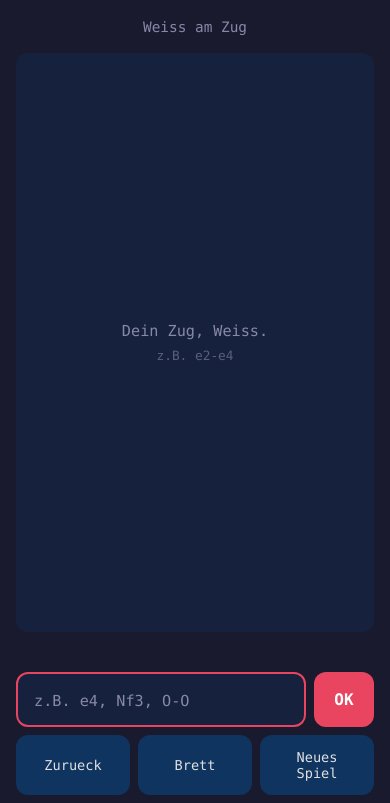
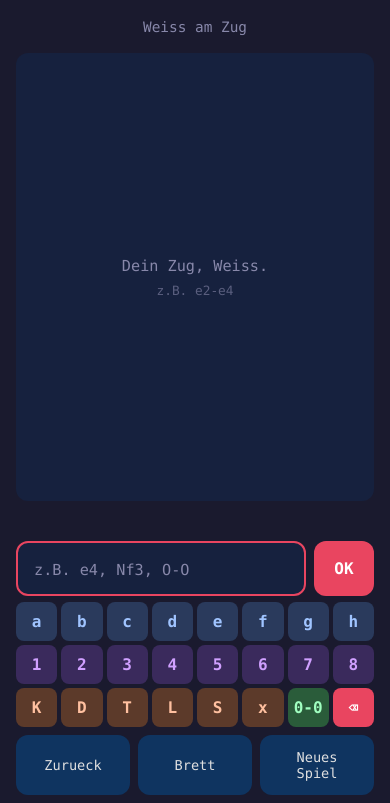
Before and after one commit to sfpffm/blind-chess, a plain HTML site: page index.html in a window 390 px wide. Shown: the part 41-844 px from the top of the page. Drawn offline with Linux system fonts and the light colour scheme.

Commit message:
Add chess keyboard for iPhone, fix piece sizing on iOS
- Custom on-screen keyboard with files (a-h), ranks (1-8),
  pieces (K/D/T/L/S), x, castling (0-0), and delete
- No more switching between letter/number keyboards on iPhone
- Castling button toggles between O-O and O-O-O
- Fix black pawns rendering oversized on iOS by appending
  U+FE0E text variation selector to all Unicode chess pieces

Co-Authored-By: Claude Opus 4.6 (1M context) <noreply@anthropic.com>

```diff
--- a/css/style.css
+++ b/css/style.css
@@ -275,6 +275,63 @@ header h1 {
   width: 200px;
 }
 
+/* Chess keyboard */
+.chess-keyboard {
+  display: flex;
+  flex-direction: column;
+  gap: 4px;
+  margin-top: 6px;
+}
+
+.kb-row {
+  display: flex;
+  gap: 4px;
+}
+
+.kb-key {
+  flex: 1;
+  padding: 10px 0;
+  font-size: 1rem;
+  font-family: inherit;
+  font-weight: 600;
+  border: none;
+  border-radius: 8px;
+  cursor: pointer;
+  -webkit-tap-highlight-color: transparent;
+  transition: transform 0.05s;
+  text-align: center;
+  min-width: 0;
+}
+
+.kb-key:active {
+  transform: scale(0.9);
+}
+
+.file-key {
+  background: #2a3a5c;
+  color: #a0c4ff;
+}
+
+.rank-key {
+  background: #3a2a5c;
+  color: #d0a0ff;
+}
+
+.piece-key {
+  background: #5c3a2a;
+  color: #ffc0a0;
+}
+
+.special-key {
+  background: #2a5c3a;
+  color: #a0ffc0;
+}
+
+.del-key {
+  background: var(--accent);
+  color: white;
+}
+
 @media (max-height: 600px) {
   header h1 { font-size: 1.1rem; }
   .move-row { font-size: 1rem; padding: 4px 0; }
--- a/index.html
+++ b/index.html
@@ -42,6 +42,41 @@
                autocomplete="off" autocapitalize="none" autocorrect="off" spellcheck="false">
         <button class="btn" id="submitBtn">OK</button>
       </div>
+
+      <!-- Chess keyboard for easy iPhone input -->
+      <div id="chessKeyboard" class="chess-keyboard">
+        <div class="kb-row">
+          <button class="kb-key file-key" data-val="a">a</button>
+          <button class="kb-key file-key" data-val="b">b</button>
+          <button class="kb-key file-key" data-val="c">c</button>
+          <button class="kb-key file-key" data-val="d">d</button>
+          <button class="kb-key file-key" data-val="e">e</button>
+          <button class="kb-key file-key" data-val="f">f</button>
+          <button class="kb-key file-key" data-val="g">g</button>
+          <button class="kb-key file-key" data-val="h">h</button>
+        </div>
+        <div class="kb-row">
+          <button class="kb-key rank-key" data-val="1">1</button>
+          <button class="kb-key rank-key" data-val="2">2</button>
+          <button class="kb-key rank-key" data-val="3">3</button>
+          <button class="kb-key rank-key" data-val="4">4</button>
+          <button class="kb-key rank-key" data-val="5">5</button>
+          <button class="kb-key rank-key" data-val="6">6</button>
+          <button class="kb-key rank-key" data-val="7">7</button>
+          <button class="kb-key rank-key" data-val="8">8</button>
+        </div>
+        <div class="kb-row">
+          <button class="kb-key piece-key" data-val="K">K</button>
+          <button class="kb-key piece-key" data-val="D">D</button>
+          <button class="kb-key piece-key" data-val="T">T</button>
+          <button class="kb-key piece-key" data-val="L">L</button>
+          <button class="kb-key piece-key" data-val="S">S</button>
+          <button class="kb-key piece-key" data-val="x">x</button>
+          <button class="kb-key special-key" data-val="O-O">0-0</button>
+          <button class="kb-key del-key" data-val="DEL">&#9003;</button>
+        </div>
+      </div>
+
       <div class="controls">
         <button class="btn" id="undoBtn">Zurueck</button>
         <button class="btn" id="showBoardBtn">Brett</button>
--- a/js/app.js
+++ b/js/app.js
@@ -172,9 +172,11 @@
   const boardCanvas = document.getElementById('boardCanvas');
   const boardCtx = boardCanvas.getContext('2d');
 
+  // Append U+FE0E (text variation selector) to prevent iOS emoji rendering
+  const VS = '\uFE0E';
   const PIECE_UNICODE = {
-    17: '\u2659', 18: '\u2658', 19: '\u2657', 20: '\u2656', 21: '\u2655', 22: '\u2654', // white P N B R Q K
-    33: '\u265F', 34: '\u265E', 35: '\u265D', 36: '\u265C', 37: '\u265B', 38: '\u265A', // black P N B R Q K
+    17: '\u2659' + VS, 18: '\u2658' + VS, 19: '\u2657' + VS, 20: '\u2656' + VS, 21: '\u2655' + VS, 22: '\u2654' + VS,
+    33: '\u265F' + VS, 34: '\u265E' + VS, 35: '\u265D' + VS, 36: '\u265C' + VS, 37: '\u265B' + VS, 38: '\u265A' + VS,
   };
 
   function drawBoard() {
@@ -259,6 +261,26 @@
     }
   });
 
+  // Chess keyboard
+  document.getElementById('chessKeyboard').addEventListener('click', function (e) {
+    const btn = e.target.closest('.kb-key');
+    if (!btn) return;
+    const val = btn.dataset.val;
+    if (val === 'DEL') {
+      moveInput.value = moveInput.value.slice(0, -1);
+    } else if (val === 'O-O') {
+      // If already O-O, make it O-O-O (long castling)
+      if (moveInput.value === 'O-O') {
+        moveInput.value = 'O-O-O';
+      } else {
+        moveInput.value = 'O-O';
+      }
+    } else {
+      moveInput.value += val;
+    }
+    moveInput.focus();
+  });
+
   document.getElementById('newGameBtn').addEventListener('click', function () {
     init();
   });
--- a/sw.js
+++ b/sw.js
@@ -1,4 +1,4 @@
-const CACHE_NAME = 'blind-chess-v6';
+const CACHE_NAME = 'blind-chess-v7';
 const ASSETS = [
   '/',
   '/index.html',
```
